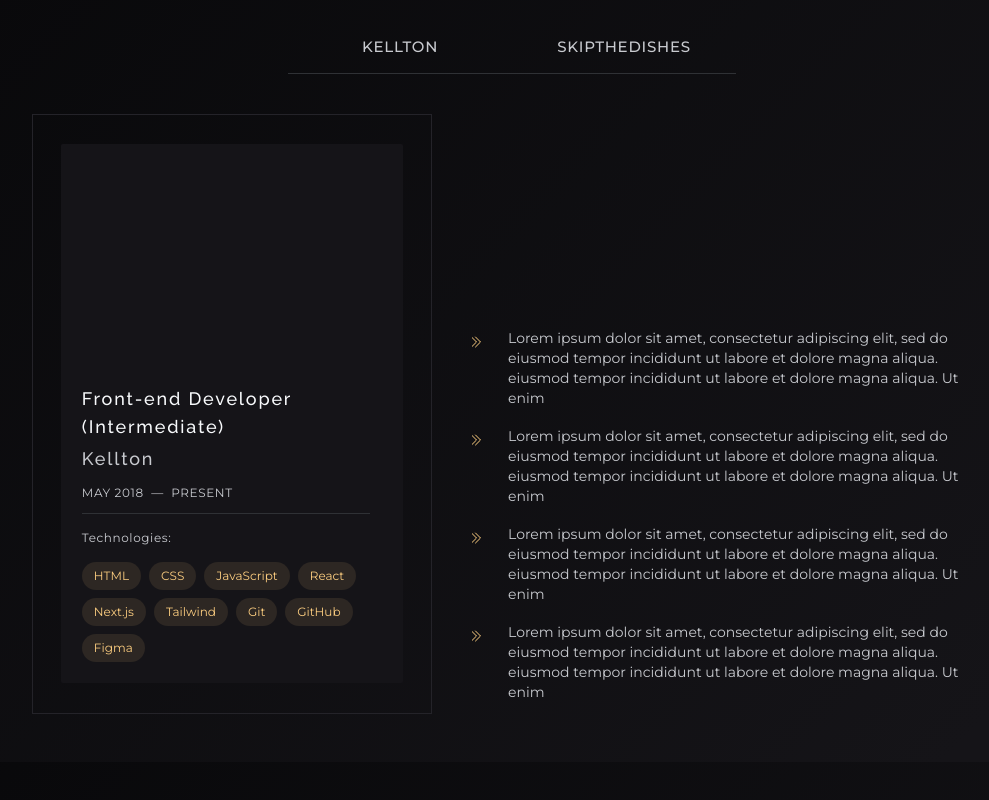
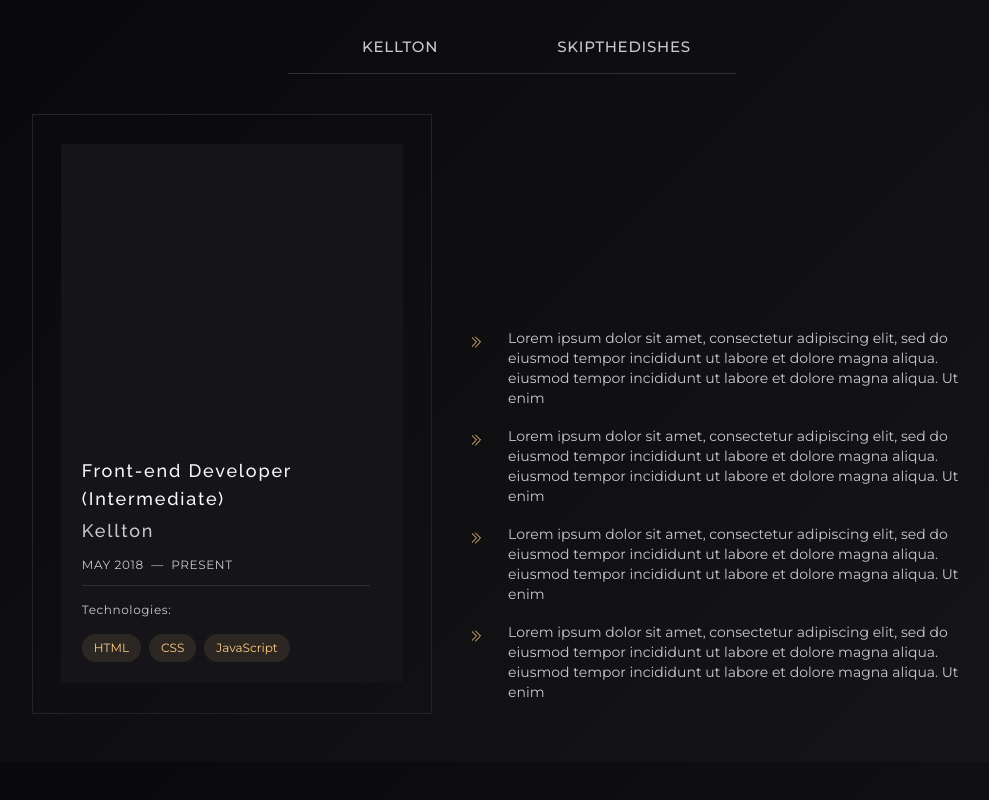
Before and after one commit to eseoooo/v1, a Next.js app: page / in a window 1280 px wide. Shown: the part 1638-2438 px from the top of the page, without its empty margins (128-1117 px from the left). Built offline with nearby package versions, Linux system fonts and the light colour scheme.

Commit message:
add aria attributes

```diff
--- a/components/experience/experience-list.js
+++ b/components/experience/experience-list.js
@@ -3,6 +3,7 @@
   return (
     <div className="flex justify-center mb-8">
       <menu
+        role="toolbar"
         aria-label="job list"
         className="scrollbar max-w-md sm:min-w-[448px] flex overflow-x-auto relative"
       >
@@ -13,6 +14,7 @@
           >
             <button
               type="button"
+              aria-label={`Company Name: ${job}`}
               className="focused-link py-3 w-full font-medium text-base-base border-b-2 border-transparent hover:border-gold-700 hover:text-gold-700 hover:bg-gold-700/10 focus-visible:text-gold-700 focus-visible:bg-gold-700/10 duration-300 ease-out tracking-wider uppercase"
             >
               {job}
--- a/components/experience/experience.js
+++ b/components/experience/experience.js
@@ -11,7 +11,10 @@
       <ExperienceList />
       <div className="flex w-full flex-col justify-center  md:flex-row gap-6 lgg:gap-x-10">
         <JobTitlePanel>
-          <TechnologiesUsedList className="max-w-72" />
+          <TechnologiesUsedList
+            technologies={["HTML", "CSS", "JavaScript"]}
+            className="max-w-72"
+          />
         </JobTitlePanel>
         <JobDescriptionPanel />
       </div>
--- a/components/experience/job-description-panel.js
+++ b/components/experience/job-description-panel.js
@@ -3,10 +3,15 @@
 export default function JobDescriptionPanel() {
   return (
     <div className="scrollbar h-full overflow-y-auto max-h-120 lgg:max-h-150">
-      <ul className="max-w-xl list-disc min-h-120 lgg:min-h-150 flex flex-col md:justify-end marker:text-transparent">
+      <ul
+        role="list"
+        className="max-w-xl list-disc min-h-120 lgg:min-h-150 flex flex-col md:justify-end marker:text-transparent"
+      >
         {Array.from({ length: 4 }, (_, index) => (
           <li
             key={index}
+            role="listitem"
+            aria-label="A job role"
             className="mb-3 ml-8 md:ml-4 pl-5 leading-loose relative"
           >
             <p className="mb-0 text-base-sm xs:text-sm">
--- a/components/shared/technologies-used-list.js
+++ b/components/shared/technologies-used-list.js
@@ -1,21 +1,13 @@
 export default function TechnologiesUsedList({ technologies, className }) {
-  const techs = [
-    "HTML",
-    "CSS",
-    "JavaScript",
-    "React",
-    "Next.js",
-    "Tailwind",
-    "Git",
-    "GitHub",
-    "Figma",
-  ];
-
   return (
     <div className={`${className}`}>
       <h6 className="pt-4 mb-4 border-t border-dark-800">Technologies:</h6>
-      <ul className="flex flex-wrap gap-2">
-        {techs.map((technology, index) => (
+      <ul
+        role="list"
+        aria-label="Technologies Used"
+        className="flex flex-wrap gap-2"
+      >
+        {technologies.map((technology, index) => (
           <li
             key={index}
             className="text-xs font-montserrat text-gold-700 bg-gold-700/10 px-3 py-1.5 rounded-3xl"
```
